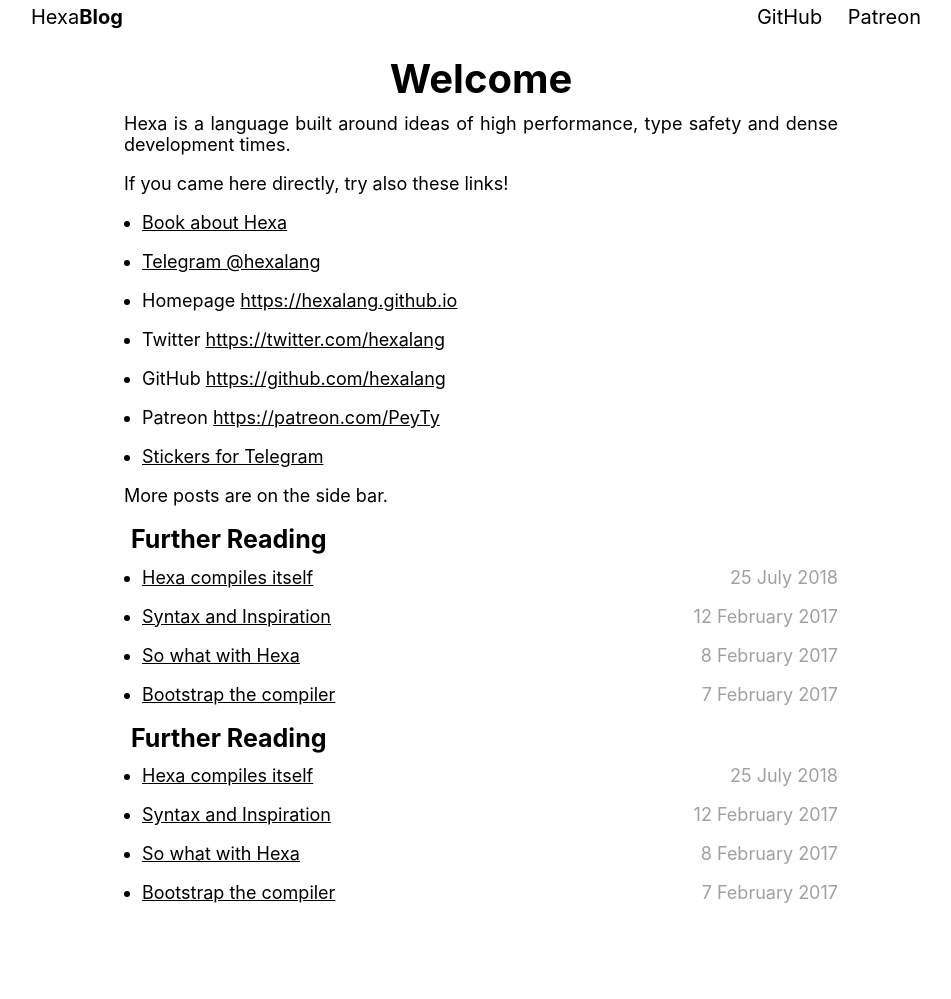
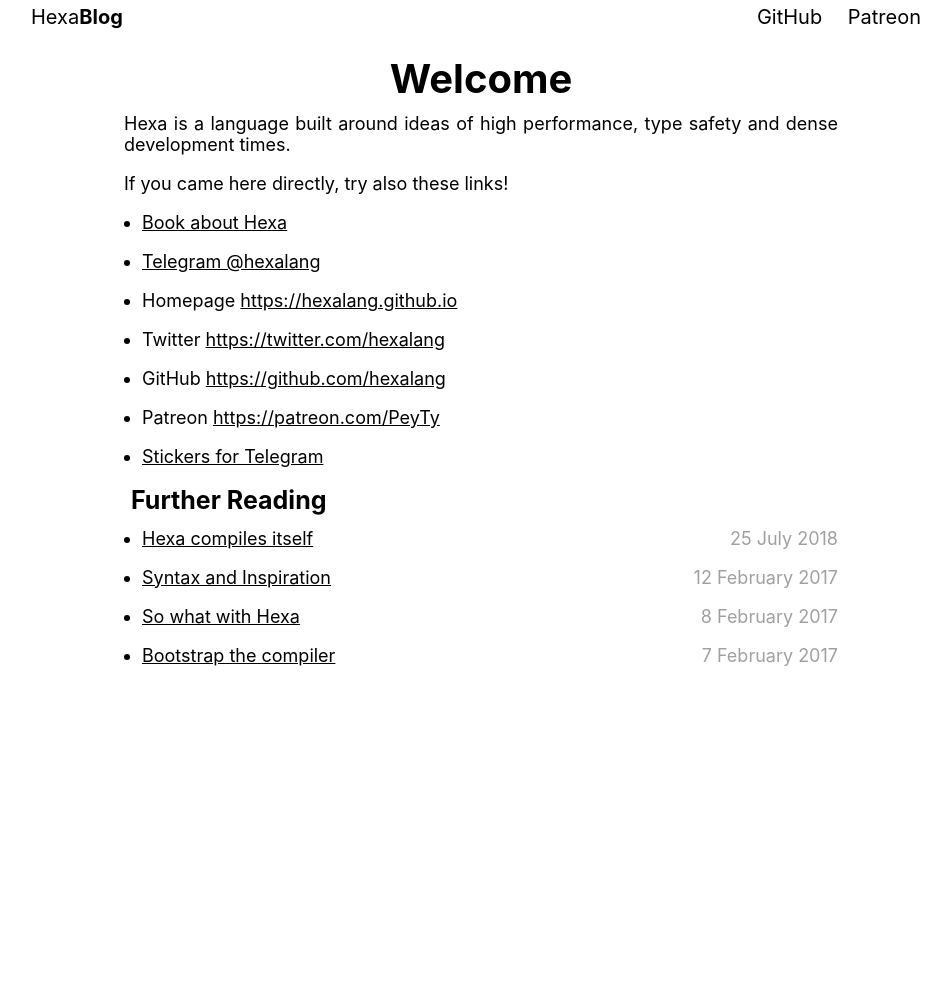
Before and after one commit to hexalang/hexalang.github.io, a Jekyll site: the page built from _blog/index.md, in a window 1280 px wide. Shown: the whole page, without its empty margins (159-1110 px from the left). Built offline with Jekyll 4.4.1, drawn with Linux system fonts in a browser that asks for light colours; after the commit the page ends 900 px from its top, so only the background shows below that.

Commit message:
Fix blog welcome

```diff
--- a/_blog/index.md
+++ b/_blog/index.md
@@ -16,23 +16,3 @@
 - GitHub <https://github.com/hexalang>
 - Patreon <https://patreon.com/PeyTy>
 - [Stickers for Telegram](https://t.me/addstickers/hexalang)
-
-
-More posts are on the side bar.
-
-<div class="further-reading">
-<h3>Further Reading</h3>
-<ul>
-{% assign sortedPosts = site.blog | sort: 'date' | reverse %}
-{% for page in sortedPosts limit: 10 %}
-{% if page.title == 'Welcome' %}
-{% else %}
-<li>
-<a href="{{ page.url | absolute_url }}">{{ page.title }}
-<span class="date">{{ page.date | date: "%-d %B %Y" }}</span>
-</a>
-</li>
-{% endif %}
-{% endfor %}
-</ul>
-</div>
--- a/_layouts/post.html
+++ b/_layouts/post.html
@@ -3,6 +3,7 @@
 
 <head>
 	<meta charset="utf-8">
+	<meta http-equiv="Content-Type" content="text/html; charset=utf-8">
 	<meta name="viewport" content="width=device-width, initial-scale=1.0, minimum-scale=1.0, maximum-scale=1.0, user-scalable=no"
 	/>
 	<meta name="MobileOptimized" content="176" />
--- a/index.html
+++ b/index.html
@@ -30,6 +30,8 @@
 	<link rel="manifest" href="/manifest.json">
 	<meta name="viewport" content="width=device-width">
 	{% seo title=false %}
+	<meta name="twitter:image" content="{{ image | default: site.image }}" />
+	<meta property="og:image" content="{{ image | default: site.image }}" />
 </head>
 
 <body>
```
Also changed, not shown: _layouts/book.html (+5 -4 lines).
